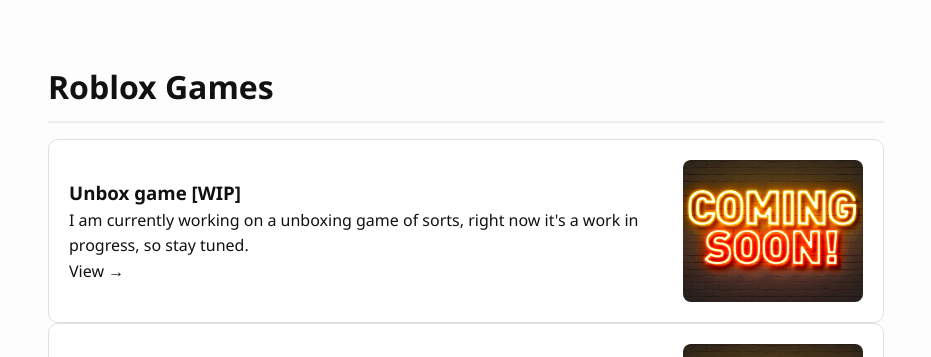
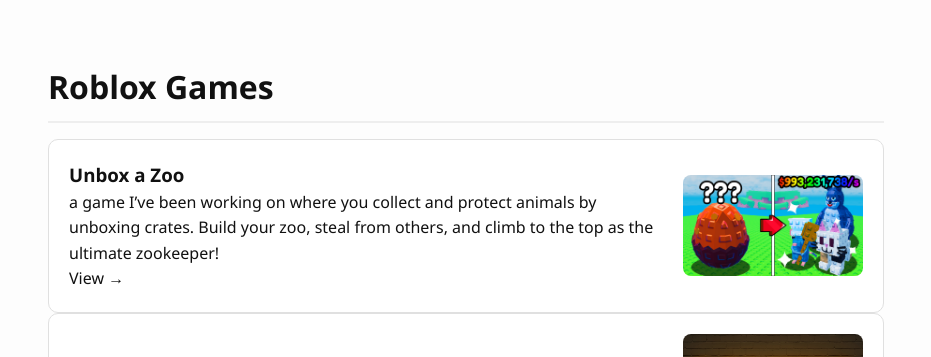
Before and after one commit to slayervictor/slayervictor.github.io, a plain HTML site: page projects.html in a window 1280 px wide. Shown: the part 2443-2800 px from the top of the page, without its empty margins (174-1105 px from the left). Drawn offline with Linux system fonts and the light colour scheme; no server answers.

Commit message:
more games

```diff
--- a/projects.html
+++ b/projects.html
@@ -182,11 +182,11 @@
     <h2>Roblox Games</h2>
   <div class="project-card">
   <div class="project-text">
-    <h3>Unbox game [WIP]</h3>
-    <p>I am currently working on a unboxing game of sorts, right now it's a work in progress, so stay tuned.</p>
+    <h3>Unbox a Zoo</h3>
+    <p>a game I’ve been working on where you collect and protect animals by unboxing crates. Build your zoo, steal from others, and climb to the top as the ultimate zookeeper!</p>
     <p><a href="projects/project-a.html">View →</a></p>
   </div>
-  <img src="images/coming_soon.png" alt="Screenshot of Project A" class="project-img">
+  <img src="images/Unbox_a_Zoo.png" alt="Screenshot of Project A" class="project-img">
 </div>
 
 <div class="project-card">
@@ -245,7 +245,7 @@
   <!-- 📜 Roblox Stats Script -->
 <script>
   // 👇 Add all your Universe IDs here
-  const universeIds = []; // Example array
+  const universeIds = [8779348390]; // Example array
   const proxy = 'https://corsproxy.io/?';
 
   async function fetchRobloxStats() {
```
Also changed, not shown: images/Unbox_a_Zoo.png (added).
